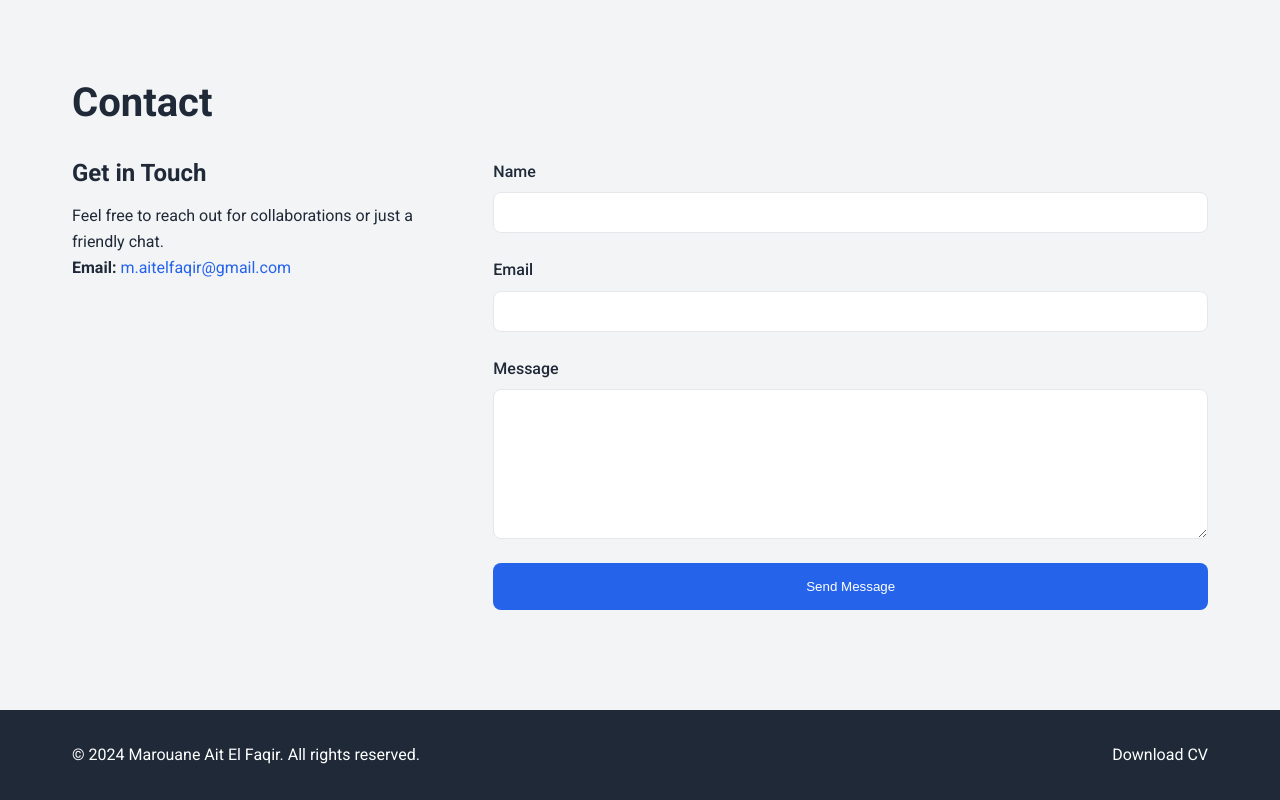
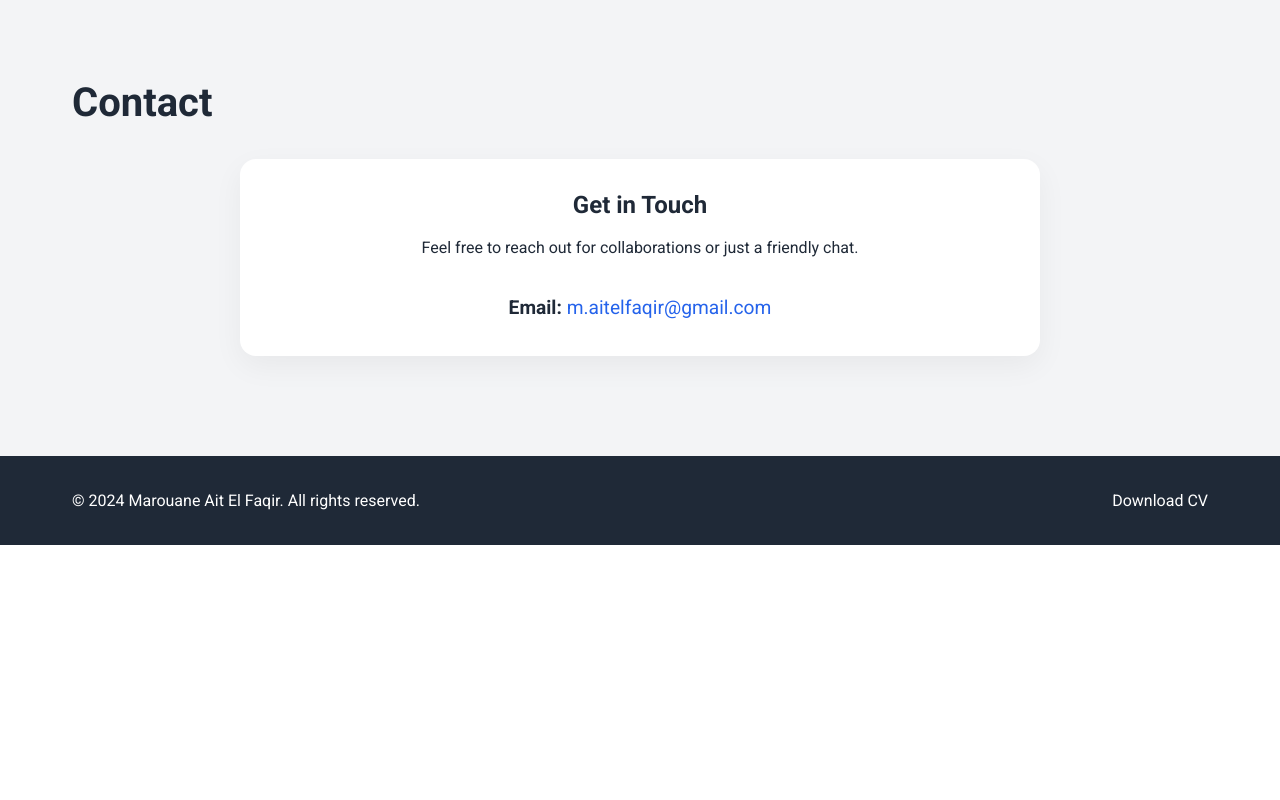
Before and after one commit to MarouaneAEF/MarouaneAEF.github.io, a plain HTML site: page index.html in a window 1280 px wide. Shown: the part 3093-3893 px from the top of the page. After the commit the page ends 3638 px from the top, so only its background shows below. Drawn offline with Linux system fonts and the light colour scheme.

Commit message:
Simplify contact section to email only and update styles

```diff
--- a/index.html
+++ b/index.html
@@ -188,24 +188,9 @@
                     <h3>Get in Touch</h3>
                     <p>Feel free to reach out for collaborations or just a friendly chat.</p>
                     <div class="contact-details">
-                        <p><strong>Email:</strong> <a href="mailto:m.aitelfaqir@gmail.com">m.aitelfaqir@gmail.com</a></p>
+                        <p class="email-contact"><strong>Email:</strong> <a href="mailto:m.aitelfaqir@gmail.com">m.aitelfaqir@gmail.com</a></p>
                     </div>
                 </div>
-                <form class="contact-form" action="https://formspree.io/f/m.aitelfaqir@gmail.com" method="POST">
-                    <div class="form-group">
-                        <label for="name">Name</label>
-                        <input type="text" id="name" name="name" required>
-                    </div>
-                    <div class="form-group">
-                        <label for="email">Email</label>
-                        <input type="email" id="email" name="email" required>
-                    </div>
-                    <div class="form-group">
-                        <label for="message">Message</label>
-                        <textarea id="message" name="message" required></textarea>
-                    </div>
-                    <button type="submit" class="submit-button">Send Message</button>
-                </form>
             </div>
         </div>
     </section>
--- a/styles/main.css
+++ b/styles/main.css
@@ -315,52 +315,24 @@ h3 {
 }
 
 .contact-content {
-    display: grid;
-    grid-template-columns: 1fr 2fr;
-    gap: 4rem;
+    max-width: 800px;
+    margin: 0 auto;
+    text-align: center;
 }
 
-.contact-form {
-    display: grid;
-    gap: 1.5rem;
+.contact-info {
+    padding: 2rem;
+    background: var(--background);
+    border-radius: 16px;
+    box-shadow: 0 10px 30px rgba(0, 0, 0, 0.05);
 }
 
-.form-group {
-    display: flex;
-    flex-direction: column;
-    gap: 0.5rem;
+.contact-details {
+    margin-top: 2rem;
 }
 
-.form-group label {
-    font-weight: 500;
-}
-
-.form-group input,
-.form-group textarea {
-    padding: 0.75rem;
-    border: 1px solid var(--border-color);
-    border-radius: 8px;
-    font-family: inherit;
-}
-
-.form-group textarea {
-    height: 150px;
-    resize: vertical;
-}
-
-.submit-button {
-    padding: 1rem 2rem;
-    background: var(--primary-color);
-    color: white;
-    border: none;
-    border-radius: 8px;
-    font-weight: 500;
-    cursor: pointer;
-    transition: var(--transition);
-}
-
-.submit-button:hover {
-    background: var(--secondary-color);
+.email-contact {
+    font-size: 1.2rem;
 }
 
 .contact-details a {
```
